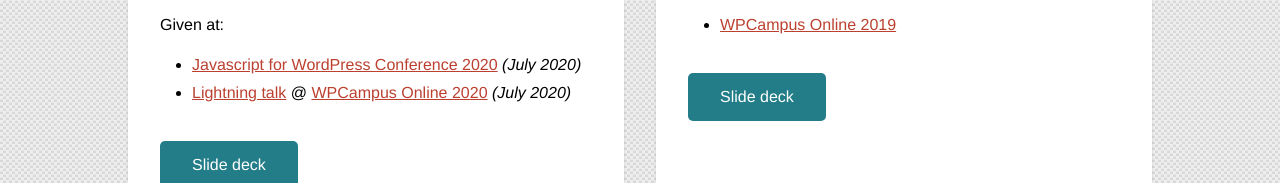
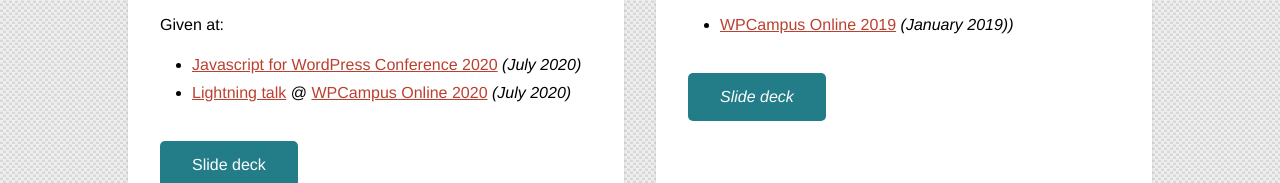
Before and after one commit to That-Dev-Girl-Sites/talks.jhalabi.com, a website: page index.html in a window 1280 px wide. Shown: the part 611-794 px from the top of the page. Drawn offline with Linux system fonts and the light colour scheme.

Commit message:
Adding date

```diff
--- a/index.html
+++ b/index.html
@@ -62,7 +62,7 @@
           <p>The new Gutenberg editor comes with so many great content blocks. However, what if your editors have special use cases for their content that cannot be easily created with Gutenberg’s out-of-the-box blocks? At Georgetown, we have created a series of custom Gutenberg blocks in an effort to address our editors’ unique content needs.</p>
           <p>Given at:</p>
           <ul>
-            <li><a href="https://online.wpcampus.org/schedule/customizing-gutenberg-lessons-learned-at-georgetown/">WPCampus Online 2019</a></li>
+            <li><a href="https://online.wpcampus.org/schedule/customizing-gutenberg-lessons-learned-at-georgetown/">WPCampus Online 2019</a> <i>(January 2019))</li>
           </ul>
           <p>
             <a href="/gutenberg" class="btn" aria-label="Slide deck for Customizing Gutenberg">Slide deck</a>
```
